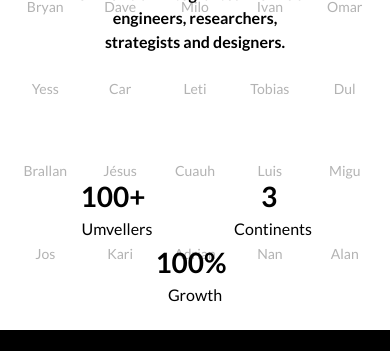
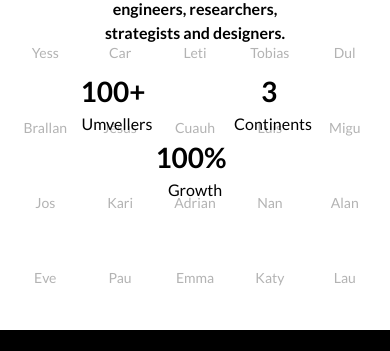
Before and after one commit to KvinZav/umvel-remote, a Next.js app: page /about-us in a window 390 px wide. Shown: the part 356-707 px from the top of the page. Built offline with nearby package versions, Linux system fonts and the light colour scheme; no server answers.

Commit message:
fix: change configurations and styles on Header About

```diff
--- a/src/components/modules/aboutUs/HeaderAboutUs.tsx
+++ b/src/components/modules/aboutUs/HeaderAboutUs.tsx
@@ -8,7 +8,7 @@ import CustomImage from '@elements/image-component/CustomImage';
 import { AboutUsHeader } from '@interfaces/about-us-data/about-us.interface';
 
 const configNames = [
-  { size: Sizes.LG, rows: 7, columns: 7 },
+  { size: Sizes.LG, rows: 6, columns: 12 },
   { size: Sizes.MD, rows: 7, columns: 7 },
   { size: Sizes.SM, rows: 8, columns: 5 },
 ];
@@ -28,12 +28,12 @@ export const HeaderAboutUs = ({ data }) => {
     <div>
       <CardTeam
         config={configNames}
-        className="relative md:block w-[100%] h-[42rem] p-[2vw]"
+        className="relative md:block w-[100%] p-[2vw] pt-0"
         names={data.names}
       >
         <div
           className="absolute lg:w-[660px] md:w-[463px] w-[240px] right-[0] left-[0]
-            top-[100px] mx-auto lg:flex items-end"
+            top-[15%] mx-auto lg:flex items-end"
         >
           <CustomImage
             src={'assets/images/umvelLogoDark.svg'}
@@ -49,13 +49,13 @@ export const HeaderAboutUs = ({ data }) => {
           </div>
         </div>
 
-        <div className="absolute bottom-[12%] w-[96%] flex justify-between px-[8%] flex-wrap">
+        <div className="absolute bottom-[20%] lg:bottom-[25%] w-[96%] flex justify-between px-[8%] flex-wrap">
           {header?.highlightText.map((item: AboutUsHeader, index: number) => {
             return (
               <div
                 key={'indicator-' + index}
                 className={`${index == 2 ? 'w-full' : 'w-6/12'}
-                  md:w-4/12 md:flex md:justify-center text-center items-center`}
+                  md:w-4/12 md:flex md:justify-center flex-col lg:flex-row text-center items-center`}
               >
                 <p className="font-bold text-[28px] md:text-[38px] mr-2">{item.title}</p>
                 <p className="text-[16px] md:text-[20px]">{item.subtitle}</p>
```
